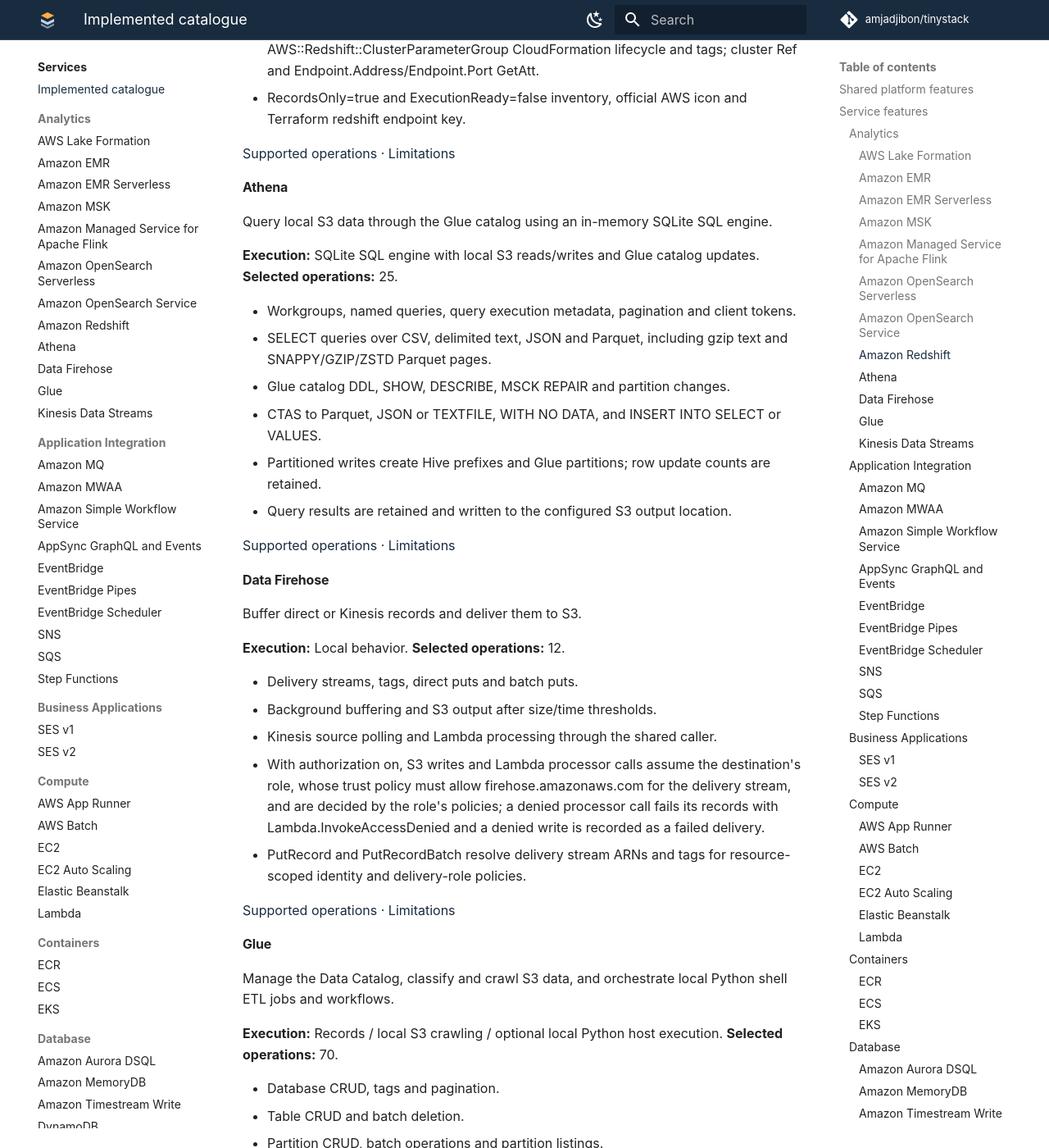
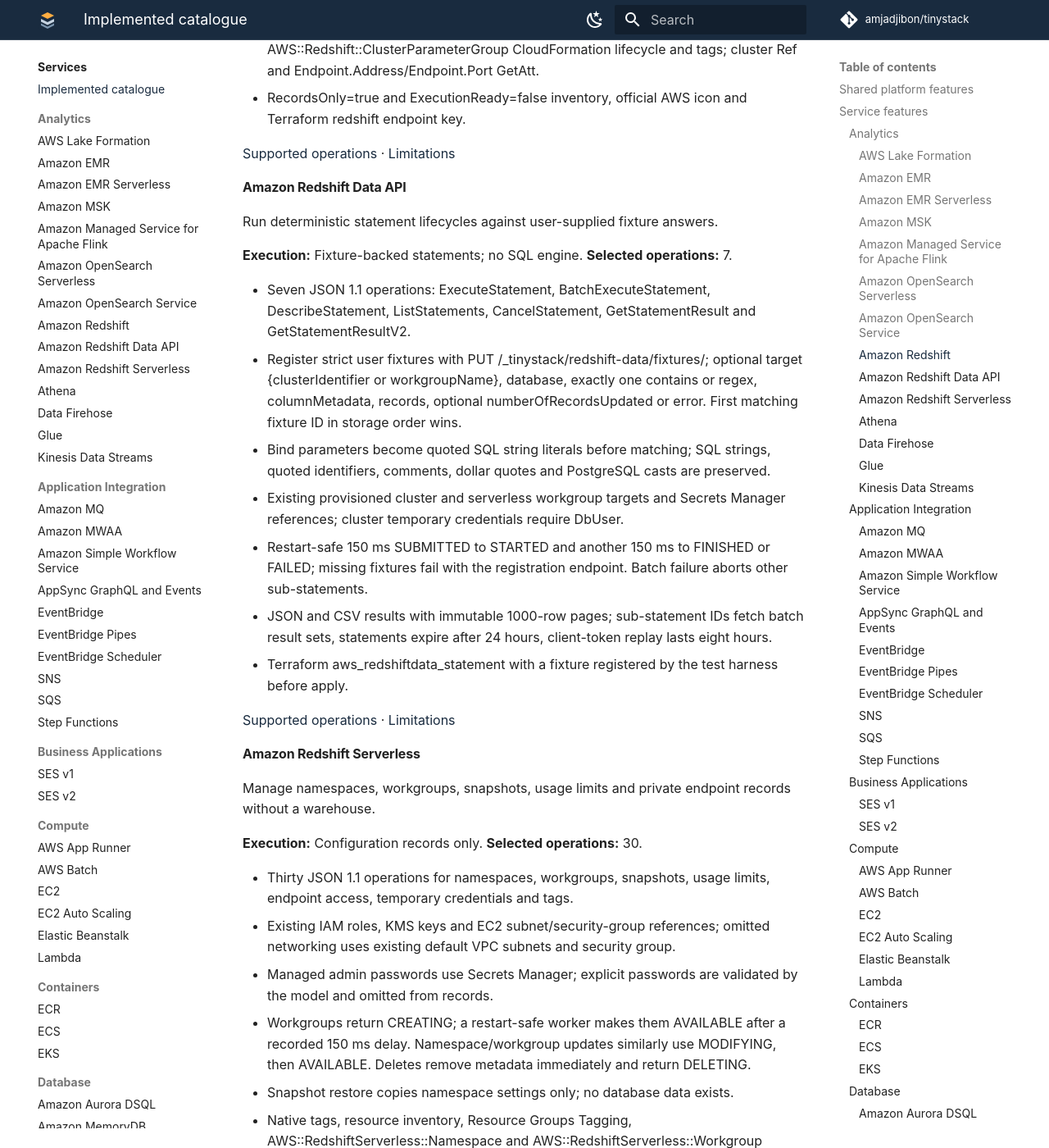
Before and after one commit to amjadjibon/tinystack, an MkDocs documentation site: the page built from docs/site/services/catalogue.md, in a window 1280 px wide and 1400 px high, scrolled down 9775 px. Shown: the whole window at 82% size. Built offline with MkDocs 1.6.1 and Material for MkDocs 9.7.7, drawn with Linux system fonts in a browser that asks for light colours; some of the changed text lies outside the part shown.

Commit message:
docs: document Redshift Serverless and fixture-backed Data API

```diff
--- a/docs/site/services/catalogue.md
+++ b/docs/site/services/catalogue.md
@@ -170,6 +170,38 @@ Store provisioned cluster, subnet group and parameter group metadata without run
 - RecordsOnly=true and ExecutionReady=false inventory, official AWS icon and Terraform redshift endpoint key.
 
 [Supported operations](redshift.md#supported-operations) · [Limitations](redshift.md#limitations-and-future-work)
+
+#### Amazon Redshift Data API
+
+Run deterministic statement lifecycles against user-supplied fixture answers.
+
+**Execution:** Fixture-backed statements; no SQL engine. **Selected operations:** 7.
+
+- Seven JSON 1.1 operations: ExecuteStatement, BatchExecuteStatement, DescribeStatement, ListStatements, CancelStatement, GetStatementResult and GetStatementResultV2.
+- Register strict user fixtures with PUT /_tinystack/redshift-data/fixtures/<id>; optional target {clusterIdentifier or workgroupName}, database, exactly one contains or regex, columnMetadata, records, optional numberOfRecordsUpdated or error. First matching fixture ID in storage order wins.
+- Bind parameters become quoted SQL string literals before matching; SQL strings, quoted identifiers, comments, dollar quotes and PostgreSQL casts are preserved.
+- Existing provisioned cluster and serverless workgroup targets and Secrets Manager references; cluster temporary credentials require DbUser.
+- Restart-safe 150 ms SUBMITTED to STARTED and another 150 ms to FINISHED or FAILED; missing fixtures fail with the registration endpoint. Batch failure aborts other sub-statements.
+- JSON and CSV results with immutable 1000-row pages; sub-statement IDs fetch batch result sets, statements expire after 24 hours, client-token replay lasts eight hours.
+- Terraform aws_redshiftdata_statement with a fixture registered by the test harness before apply.
+
+[Supported operations](redshiftdata.md#supported-operations) · [Limitations](redshiftdata.md#limitations-and-future-work)
+
+#### Amazon Redshift Serverless
+
+Manage namespaces, workgroups, snapshots, usage limits and private endpoint records without a warehouse.
+
+**Execution:** Configuration records only. **Selected operations:** 30.
+
+- Thirty JSON 1.1 operations for namespaces, workgroups, snapshots, usage limits, endpoint access, temporary credentials and tags.
+- Existing IAM roles, KMS keys and EC2 subnet/security-group references; omitted networking uses existing default VPC subnets and security group.
+- Managed admin passwords use Secrets Manager; explicit passwords are validated by the model and omitted from records.
+- Workgroups return CREATING; a restart-safe worker makes them AVAILABLE after a recorded 150 ms delay. Namespace/workgroup updates similarly use MODIFYING, then AVAILABLE. Deletes remove metadata immediately and return DELETING.
+- Snapshot restore copies namespace settings only; no database data exists.
+- Native tags, resource inventory, Resource Groups Tagging, AWS::RedshiftServerless::Namespace and AWS::RedshiftServerless::Workgroup CloudFormation types.
+- Terraform namespace, workgroup, snapshot and usage-limit resources.
+
+[Supported operations](redshiftserverless.md#supported-operations) · [Limitations](redshiftserverless.md#limitations-and-future-work)
 
 #### Athena
 
--- a/mkdocs.yml
+++ b/mkdocs.yml
@@ -134,6 +134,8 @@ nav:
           - "Amazon OpenSearch Serverless": services/opensearchserverless.md
           - "Amazon OpenSearch Service": services/opensearch.md
           - "Amazon Redshift": services/redshift.md
+          - "Amazon Redshift Data API": services/redshiftdata.md
+          - "Amazon Redshift Serverless": services/redshiftserverless.md
           - "Athena": services/athena.md
           - "Data Firehose": services/firehose.md
           - "Glue": services/glue.md
```
Also changed, not shown: other parts of docs/site/services/catalogue.md (+1 -1 lines), docs/site/services/index.md (+3 -1 lines), docs/site/services/redshiftdata.md (added, +66 -0 lines), docs/site/services/redshiftserverless.md (added, +121 -0 lines), docs/catalog.json.
